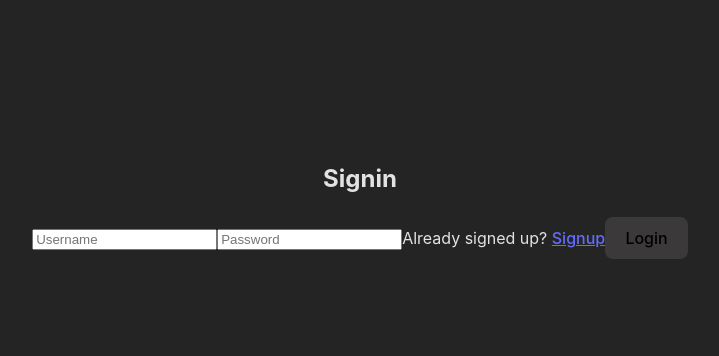
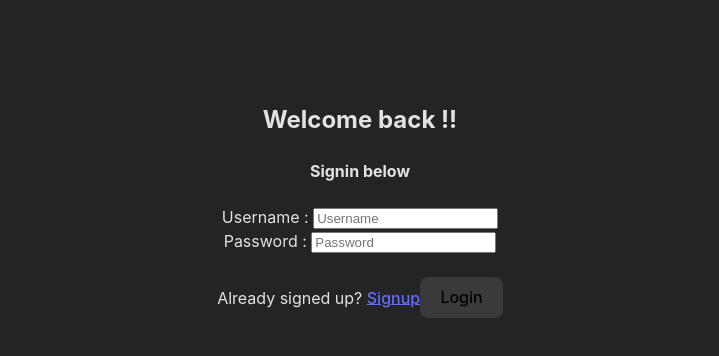
Before and after one commit to rashmibarodiya/EvenTTracker, a React (Vite) app in the folder frontend/: page /login in a window 1280 px wide. Shown: the top 356 px of the page, without its empty margins (280-999 px from the left). Built offline with nearby package versions, Linux system fonts and the light colour scheme.

Commit message:
changed signup & signin

```diff
--- a/frontend/src/auth/Signin.jsx
+++ b/frontend/src/auth/Signin.jsx
@@ -33,58 +33,19 @@ function Signin() {
         }
     };
 
-    // const handleSignin = () => {
-    //     axios.post(`${url}auth/login`, {
-    //         username: username,
-    //         password: passwordValue,
-    //     }, {
-    //         headers: {
-    //             'Content-Type': 'application/json',
-    //         }
-    //     }).then((res) => {
-    //         console.log("Signin response:", res);
-    //         localStorage.setItem("token", res.data.token);
-    //         // Ensure the Recoil state is updated
-    //         setUsername(username);
-    //         navigate('/todo'); // Navigate to TodoList page
-    //     }).catch((error) => {
-    //         console.error("Error:", error);
-    //         alert("Signin failed");
-    //     });
-    //};
 
     return (
-        // <div>
-        //     Welcome back!! Signin below
-        //     <br />
-        //     Username:
-        //     <input
-        //         type="text"
-        //         placeholder="username"
-        //         value={username}
-        //         onChange={(e) => setUsername(e.target.value)}
-        //     />
-        //     <br />
-        //     <br />
-        //     Password:
-        //     <input
-        //         type="password"
-        //         placeholder="password"
-        //         value={passwordValue}
-        //         onChange={(e) => setPassword(e.target.value)}
-        //     />
-        //     <br />
-        //     Not Signed up?
-        //     <br />
-        //     <button onClick={handleSignin}>
-        //         Signin
-        //     </button>
-        // </div>
+
         <div style={{justifyContent: "center", display: "flex", width: "100%"}}>
             <div>
-                <h2>Signin</h2>
-                <input type='text'  onChange={(e) => setUsername(e.target.value)} placeholder='Username' />
-                <input type='password'  onChange={(e) => setPassword(e.target.value)} placeholder='Password' />
+                <h2>Welcome back !!</h2>
+                <h4>Signin below</h4>
+
+
+                Username : <input type='text'  onChange={(e) => setUsername(e.target.value)} placeholder='Username' />
+                <br/>
+                Password : <input type='password'  onChange={(e) => setPassword(e.target.value)} placeholder='Password' />
+                <br/><br/>
                 Already signed up? <Link to="/signup">Signup</Link>
                 <button onClick={handleSignin}>Login</button>
             </div>
--- a/frontend/src/auth/Signup.jsx
+++ b/frontend/src/auth/Signup.jsx
@@ -27,9 +27,14 @@ const Signup = () => {
     return (
         <div style={{justifyContent: "center", display: "flex", width: "100%"}}>
             <div>
-                <h2>Signup</h2>
-                <input type='text' value={username} onChange={(e) => setUsername(e.target.value)} placeholder='Username' />
-                <input type='password' value={password} onChange={(e) => setPassword(e.target.value)} placeholder='Password' />
+            <h2>Welcome !!</h2>
+                <h4>Signup below</h4>
+
+
+                Username : <input type='text'  onChange={(e) => setUsername(e.target.value)} placeholder='Username' />
+                <br/>
+                Password : <input type='password'  onChange={(e) => setPassword(e.target.value)} placeholder='Password' />
+                <br/><br/>
                 Already signed up? <Link to="/login">Login</Link>
                 <button onClick={handleSignup}>Signup</button>
             </div>
```
